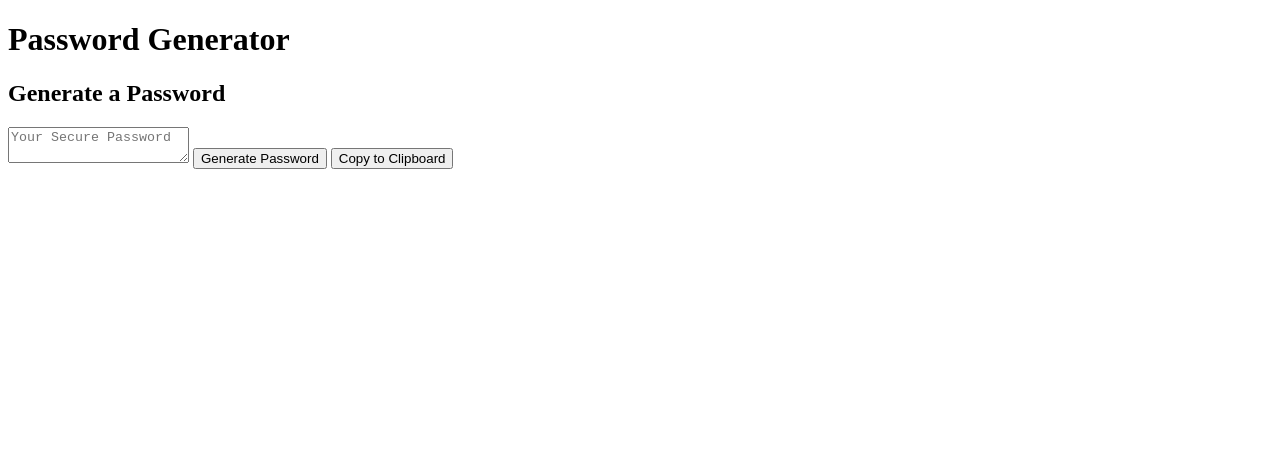
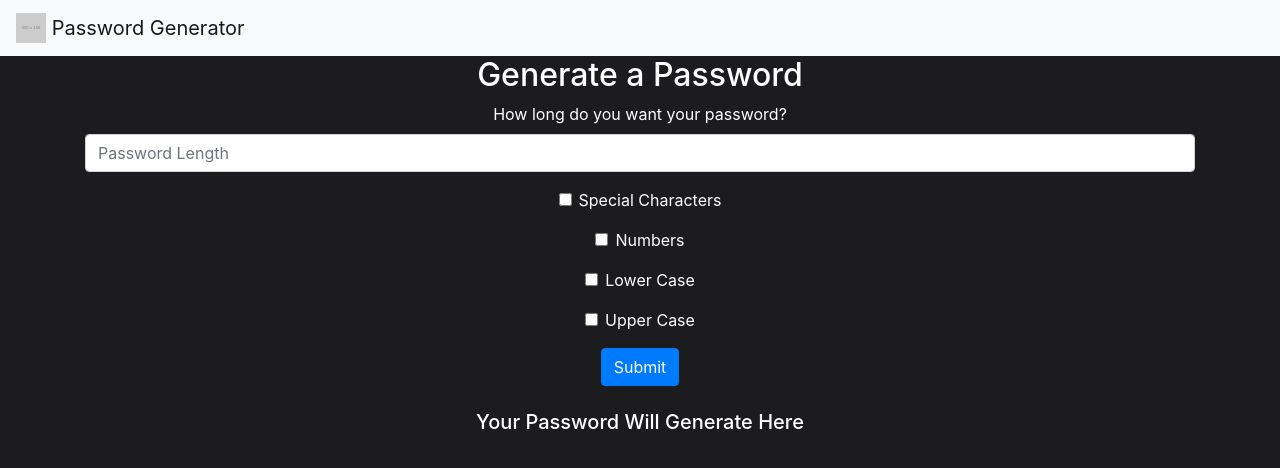
Before and after one commit to Zero-Day-Nyx/passwordGenerator, a plain HTML site: page index.html in a window 1280 px wide. Drawn offline with nearby package versions, Linux system fonts and the light colour scheme; placeholder pictures from the web are drawn by us.

Commit message:
basic site structure and css

```diff
--- a/index.html
+++ b/index.html
@@ -6,31 +6,75 @@
     <meta http-equiv="X-UA-Compatible" content="ie=edge" />
 
     <!-- Css Links -->
-    <link rel="stylesheet" href="style.css">
+        <link rel="stylesheet" href="https://stackpath.bootstrapcdn.com/bootstrap/4.3.1/css/bootstrap.min.css" integrity="sha384-ggOyR0iXCbMQv3Xipma34MD+dH/1fQ784/j6cY/iJTQUOhcWr7x9JvoRxT2MZw1T" crossorigin="anonymous">
+        <link rel="stylesheet" href="style.css">
+
     <title>Password Generator</title>
+
   </head>
   <body>
 
-    <header>
-      <h1>Password Generator</h1>
-    </header>
+    <!-- Top Nav Bar -->
+<nav id="header" class="navbar navbar-light bg-light">
+        <a class="navbar-brand" href="#">
+          <img src="http://placehold.jp/150x150.png" width="30" height="30" class="d-inline-block align-top" alt="">
+          Password Generator
+        </a>
+      </nav>
+
+<!-- Main Content Area -->
+<div class="container">
 
     <h2>Generate a Password</h2>
 
-    <textarea
-      readonly
-      id="password"
-      placeholder="Your Secure Password"
-      aria-label="Generated Password"
-    ></textarea>
+
+    <form>
+
+        <div class="form-group">
+
+            <label for="exampleInputEmail1">How long do you want your password?</label>
+            <input type="Numbers" class="form-control" placeholder="Password Length">
+
+        </div>
+
+        <div class="form-group form-check">
+
+            <input type="checkbox" class="form-check-input" id="exampleCheck1">
+            <label class="form-check-label" for="exampleCheck1">Special Characters</label>
+
+        </div>
+
+        <div class="form-group form-check">
+
+            <input type="checkbox" class="form-check-input" id="exampleCheck1">
+            <label class="form-check-label" for="exampleCheck1">Numbers</label>
+
+        </div>
+
+        <div class="form-group form-check">
+
+            <input type="checkbox" class="form-check-input" id="exampleCheck1">
+            <label class="form-check-label" for="exampleCheck1">Lower Case</label>
+
+        </div>
+
+        <div class="form-group form-check">
+
+            <input type="checkbox" class="form-check-input" id="exampleCheck1">
+            <label class="form-check-label" for="exampleCheck1">Upper Case</label>
+
+        </div>
+
+            <button type="submit" class="btn btn-primary">Submit</button>
+
+          </form>
+
+          <br/>
+
+          <h5>Your Password Will Generate Here</h5>
 
 
-    <button id="generate">Generate Password</button>
-
-    <button id="copy">
-      Copy to Clipboard
-    </button>
-
+</div>
     <!-- Javascript Link-->
     <script src="index.js"></script>
 
--- a/style.css
+++ b/style.css
@@ -0,0 +1,5 @@
+body{
+    background-color:#1c1c1e;
+    color:#fefefe;
+    text-align:center;
+}
```
